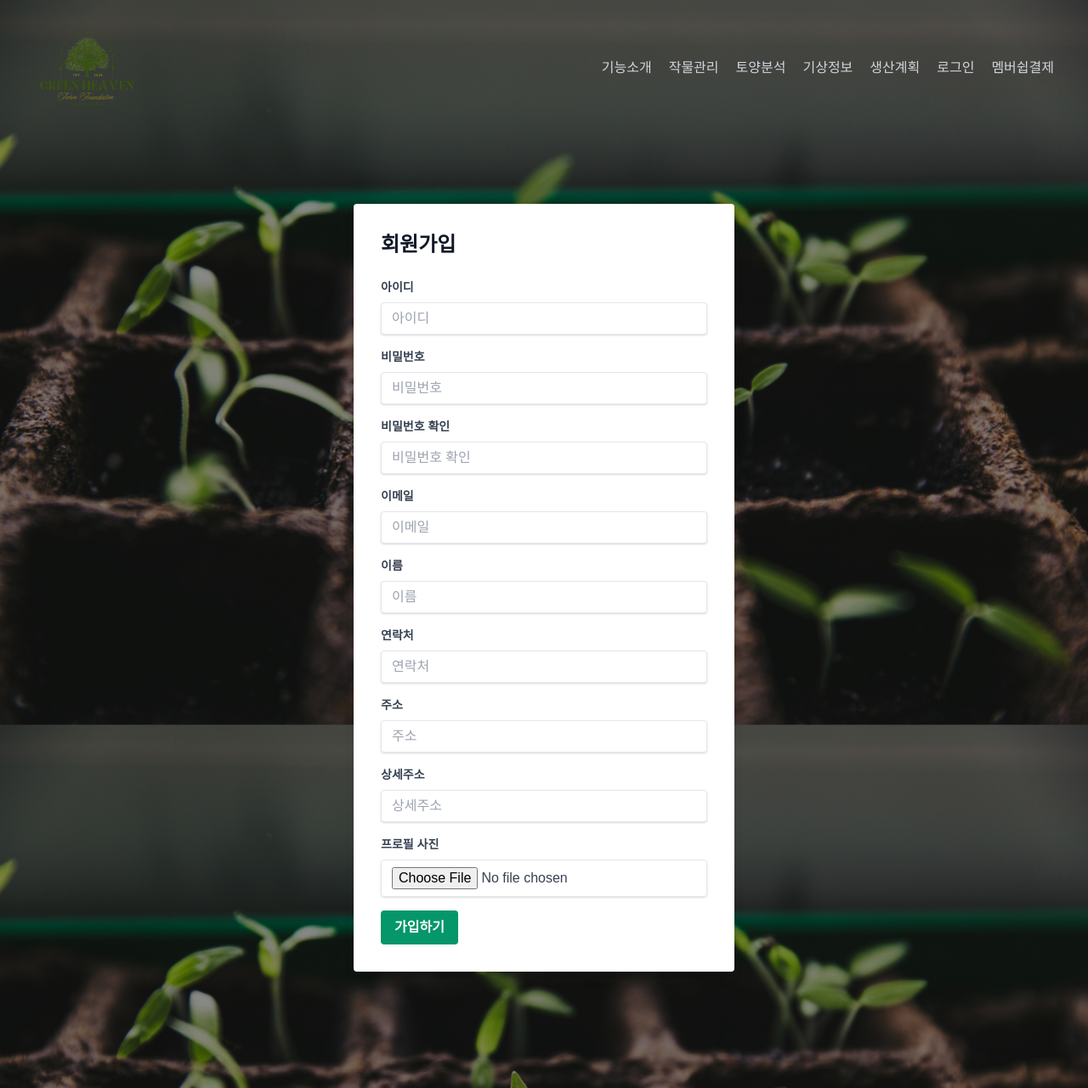
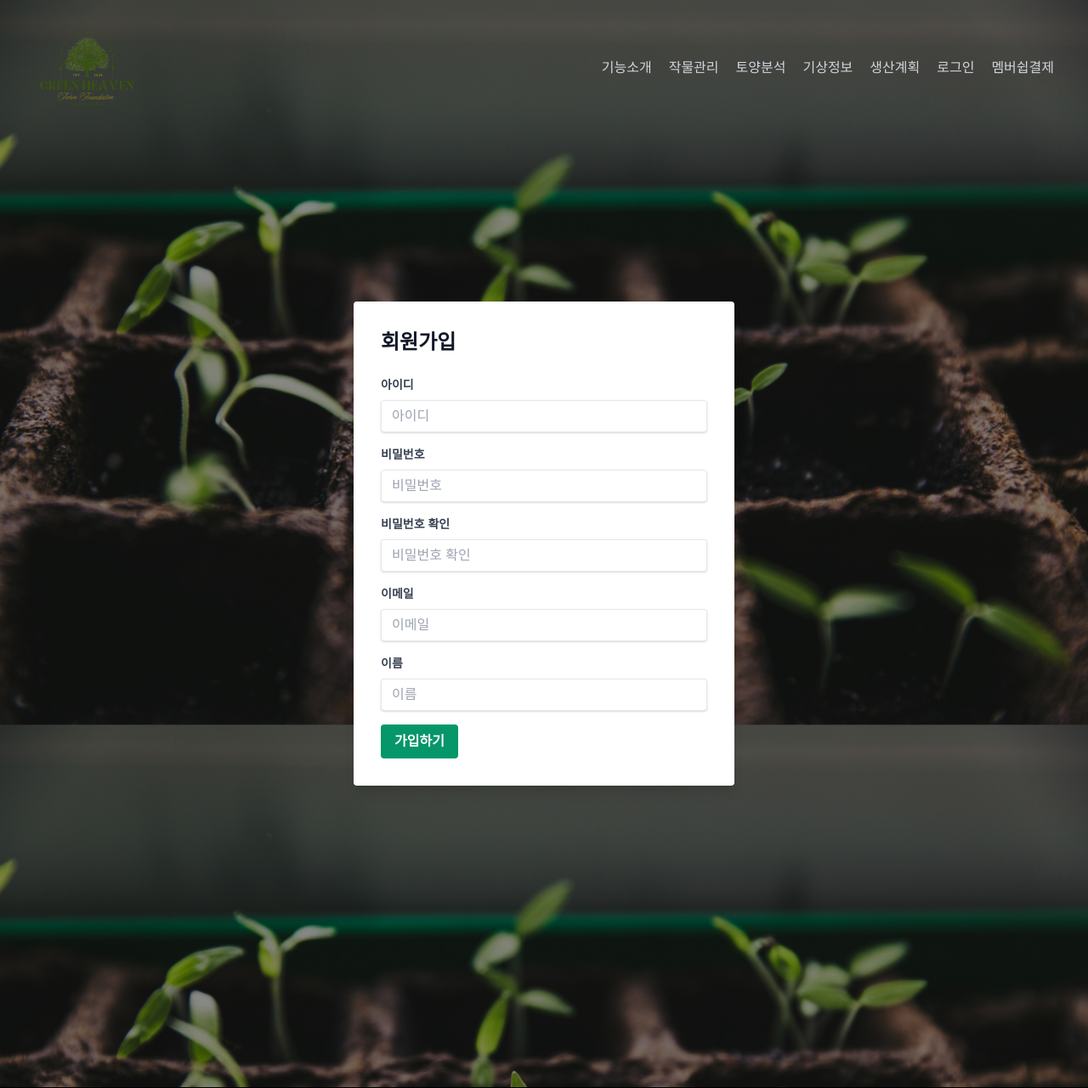
Before and after one commit to rlawjggns/greenHeaven, a Spring Boot app: page /signup in a window 1280 px wide. Shown: the top 1281 px of the page at 85% size. Run offline with Spring Boot 4, Linux system fonts and the light colour scheme; some web fonts are replaced.

Commit message:
로그인 및 회원가입 페이지 수정

```diff
--- a/src/main/resources/templates/signup.html
+++ b/src/main/resources/templates/signup.html
@@ -30,22 +30,7 @@
                 <label class="block text-gray-700 text-sm font-bold mb-2" for="name">이름</label>
                 <input class="shadow appearance-none border rounded w-full py-2 px-3 text-gray-700 leading-tight focus:outline-none focus:shadow-outline" id="name" type="text" placeholder="이름">
             </div>
-            <div class="mb-4">
-                <label class="block text-gray-700 text-sm font-bold mb-2" for="contact">연락처</label>
-                <input class="shadow appearance-none border rounded w-full py-2 px-3 text-gray-700 leading-tight focus:outline-none focus:shadow-outline" id="contact" type="text" placeholder="연락처">
-            </div>
-            <div class="mb-4">
-                <label class="block text-gray-700 text-sm font-bold mb-2" for="address">주소</label>
-                <input class="shadow appearance-none border rounded w-full py-2 px-3 text-gray-700 leading-tight focus:outline-none focus:shadow-outline" id="address" type="text" placeholder="주소">
-            </div>
-            <div class="mb-4">
-                <label class="block text-gray-700 text-sm font-bold mb-2" for="detailed_address">상세주소</label>
-                <input class="shadow appearance-none border rounded w-full py-2 px-3 text-gray-700 leading-tight focus:outline-none focus:shadow-outline" id="detailed_address" type="text" placeholder="상세주소">
-            </div>
-            <div class="mb-4">
-                <label class="block text-gray-700 text-sm font-bold mb-2" for="profile_picture">프로필 사진</label>
-                <input class="shadow appearance-none border rounded w-full py-2 px-3 text-gray-700 leading-tight focus:outline-none focus:shadow-outline" id="profile_picture" type="file">
-            </div>
+
             <div class="flex items-center justify-between">
                 <button class="bg-green-600 hover:bg-green-800 text-white font-bold py-2 px-4 rounded focus:outline-none focus:shadow-outline" type="submit">
                     가입하기
```
